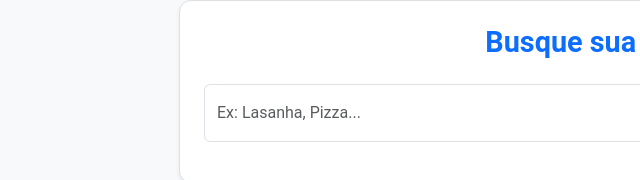
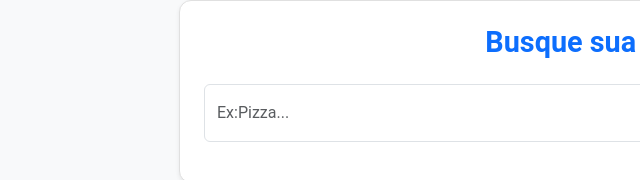
Before and after one commit to diegohenrileite/api-fotebol, a plain HTML site: page index.htm in a window 1280 px wide. Shown: the part 128-308 px from the top of the page, 27-667 px from the left. Drawn offline with nearby package versions, Linux system fonts and the light colour scheme.

Commit message:
Update index.htm

```diff
--- a/index.htm
+++ b/index.htm
@@ -17,7 +17,7 @@
         <section class="card shadow-sm p-4 mb-4">
             <h2 class="card-title text-center text-primary mb-4">Busque sua Receita</h2>
             <div class="input-group mb-3">
-                <input type="text" id="searchInput" class="form-control" placeholder="Ex: Lasanha, Pizza...">
+                <input type="text" id="searchInput" class="form-control" placeholder="Ex:Pizza...">
                 <button id="searchButton" class="btn btn-primary">Buscar</button>
             </div>
             <div id="suggestions-container" class="position-relative">
```
